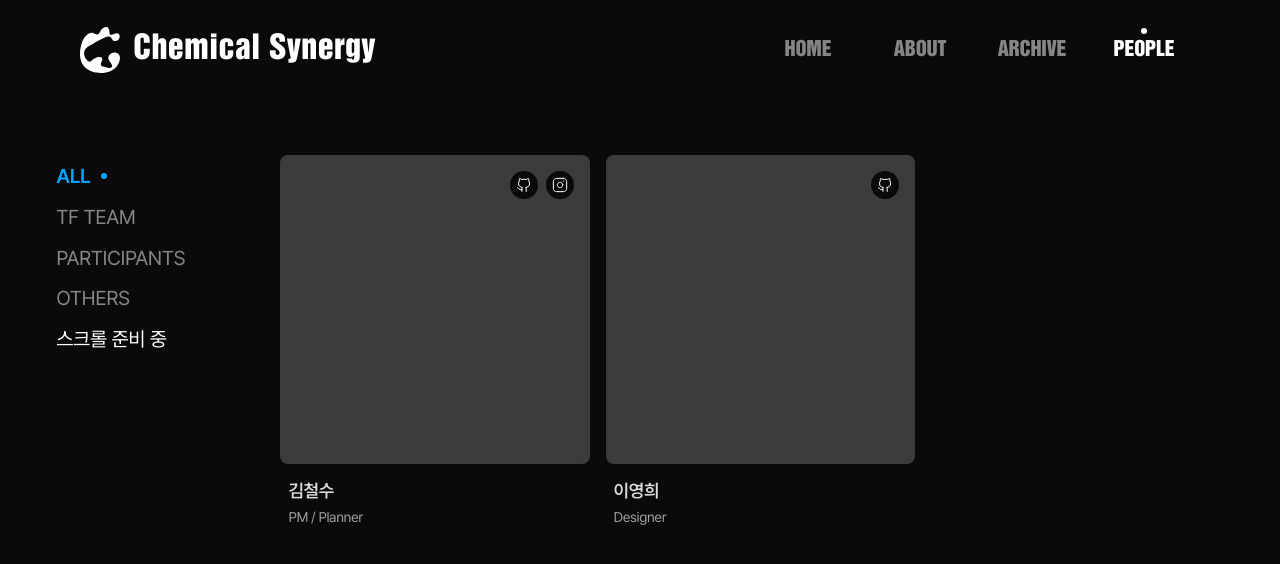
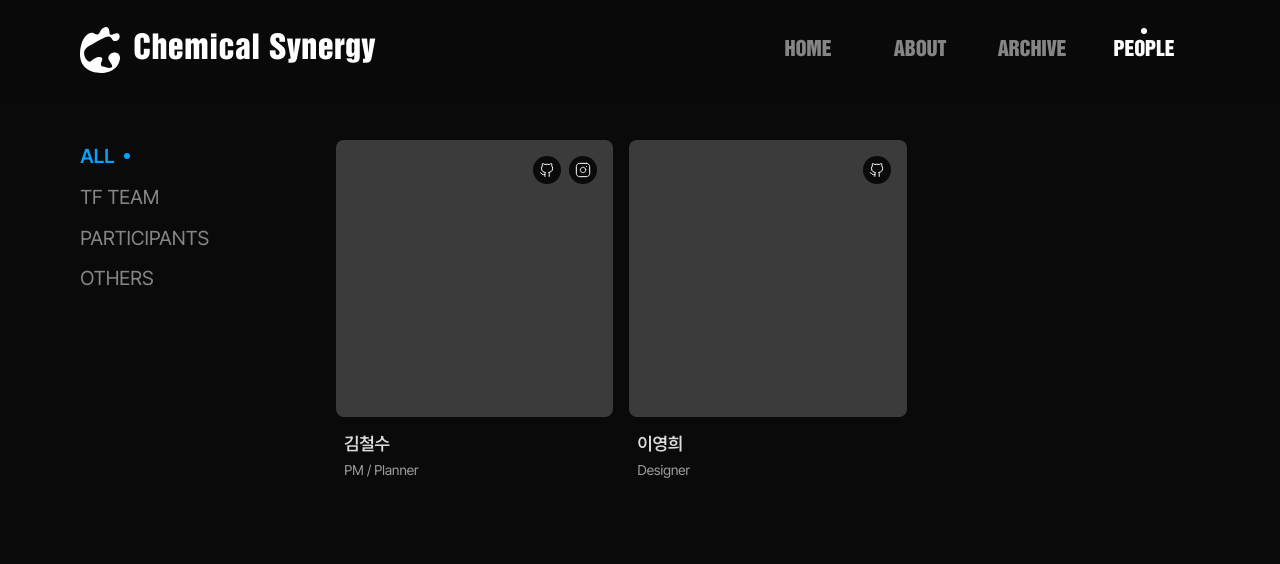
Before and after one commit to AAminha/kusitms-2nd-exhibition, a Next.js app: page /people in a window 1280 px wide. Shown: the top 564 px of the page. Built offline with nearby package versions, Linux system fonts and the light colour scheme.

Commit message:
design: SideMenuLayout 변경으로 people 페이지 구성 변경

```diff
--- a/src/app/people/layout.tsx
+++ b/src/app/people/layout.tsx
@@ -6,13 +6,12 @@ import SideMenuLayout from '@src/components/SideMenuLayout'
 
 const NAVIGATION = ['ALL', 'TF TEAM', 'PARTICIPANTS', 'OTHERS']
 
-// TODO: 메뉴 클릭 시 스크롤 & 스크롤 위치 감지해서 메뉴 활성화
 export default function PeopleLayout({
   children,
 }: Readonly<{
   children: React.ReactNode
 }>) {
-  const [activeSection, setActiveSection] = useState('ALL')
+  const [activeSection, setActiveSection] = useState(NAVIGATION[0])
   const onChangeSection = (menu: string) => {
     setActiveSection(menu)
   }
--- a/src/app/people/page.tsx
+++ b/src/app/people/page.tsx
@@ -2,7 +2,7 @@ import { Card } from '@src/containers/people/Card'
 
 export default function PeoplePage() {
   return (
-    <section className="grid-rows-auto mx-auto grid w-full max-w-[1064px] grid-cols-3 gap-x-4 gap-y-10 mobile:max-w-[600px] mobile:grid-cols-2 desktop:px-10">
+    <section className="grid-rows-auto mx-auto grid w-full max-w-[1064px] grid-cols-3 gap-x-4 gap-y-10 py-[140px] mobile:max-w-[600px] mobile:grid-cols-2 mobile:py-[100px] desktop:px-10">
       <Card
         information={{
           name: '김철수',
--- a/src/components/SideMenuLayout.tsx
+++ b/src/components/SideMenuLayout.tsx
@@ -7,7 +7,6 @@ interface SideMenuLayoutProps {
   sectionList: string[]
   activeSection: string
   onChangeSection: (menu: string) => void
-  className?: string
   isSkeleton?: boolean
 }
 
@@ -16,22 +15,20 @@ export default function SideMenuLayout({
   sectionList,
   activeSection,
   onChangeSection,
-  className = '',
   isSkeleton = false,
 }: SideMenuLayoutProps) {
   return (
     <div
       className={clsx(
-        'max-w-1440 flex py-[155px] mobile:flex-col mobile:items-center mobile:pt-20',
-        className,
+        'max-w-1440 flex mobile:flex-col mobile:items-center mobile:pt-20',
         pretendard.className
       )}
     >
-      <aside className="sticky top-[160px] z-40 flex h-fit w-[296px] justify-center bg-gray-100 mobile:fixed mobile:top-0 mobile:w-full mobile:px-6 mobile:py-2 mobile:pt-[100px]">
+      <aside className="fixed top-0 z-40 flex h-full w-[256px] bg-gray-100 px-20 pt-[140px] mobile:top-0 mobile:h-fit mobile:w-full mobile:justify-center mobile:px-6 mobile:py-2 mobile:pt-[100px]">
         <nav>
-          <ul className="flex flex-col gap-2 text-b1 font-normal text-gray-50 mobile:flex-row mobile:gap-6 mobile:text-b2 desktop:w-32">
+          <ul className="sm:text-b4 sm:gap-4 flex flex-col gap-2 text-b1 font-normal text-gray-50 mobile:flex-row mobile:gap-6 mobile:text-b2 desktop:w-32">
             {sectionList.map((item) => (
-              <li key={item} className="mobile:w-[120px]">
+              <li key={item}>
                 <button
                   className={clsx(
                     'relative w-fit text-center mobile:w-full',
@@ -47,13 +44,10 @@ export default function SideMenuLayout({
                 </button>
               </li>
             ))}
-            <li>
-              <p className="text-white">스크롤 준비 중</p>
-            </li>
           </ul>
         </nav>
       </aside>
-      <main className="w-full mobile:px-[24px] mobile:py-[115px]">{children}</main>
+      <main className="w-full mobile:px-6 desktop:ml-[256px] desktop:px-10">{children}</main>
     </div>
   )
 }
--- a/tailwind.config.ts
+++ b/tailwind.config.ts
@@ -6,7 +6,7 @@ const config: Config = {
     './src/components/**/*.{js,ts,jsx,tsx,mdx}',
     './src/containers/**/*.{js,ts,jsx,tsx,mdx}',
     './src/app/**/*.{js,ts,jsx,tsx,mdx}',
-    './public/icons/**/*.{js,ts,jsx,tsx,mdx}',
+    './public/**/*.{js,ts,jsx,tsx,mdx}',
   ],
   theme: {
     extend: {
@@ -67,6 +67,7 @@ const config: Config = {
     screens: {
       // mobile: "640px" / tablet: "960px"
       mobile: { max: '960px' },
+      sm: { max: '425px' },
       desktop: '961px',
     },
   },
```
